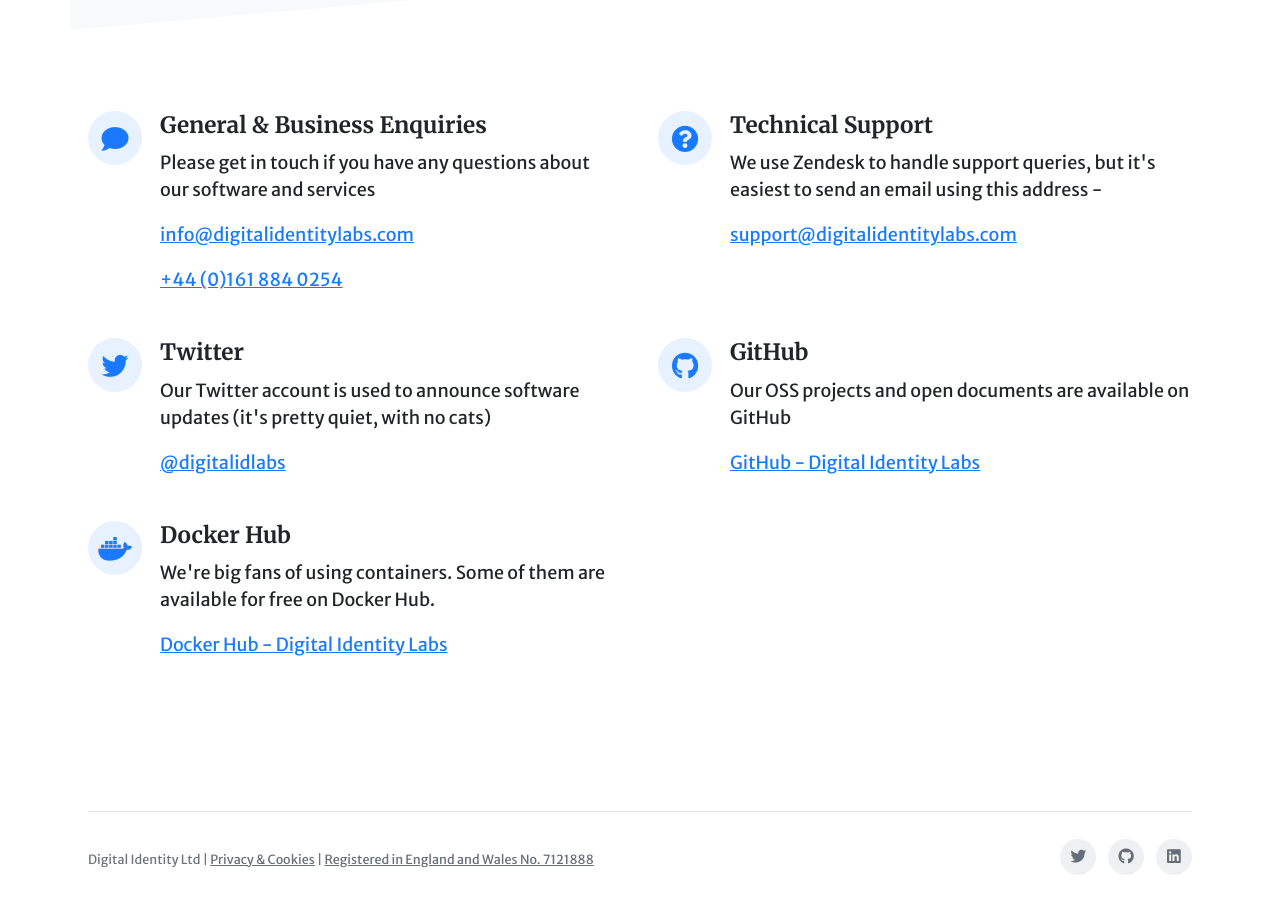
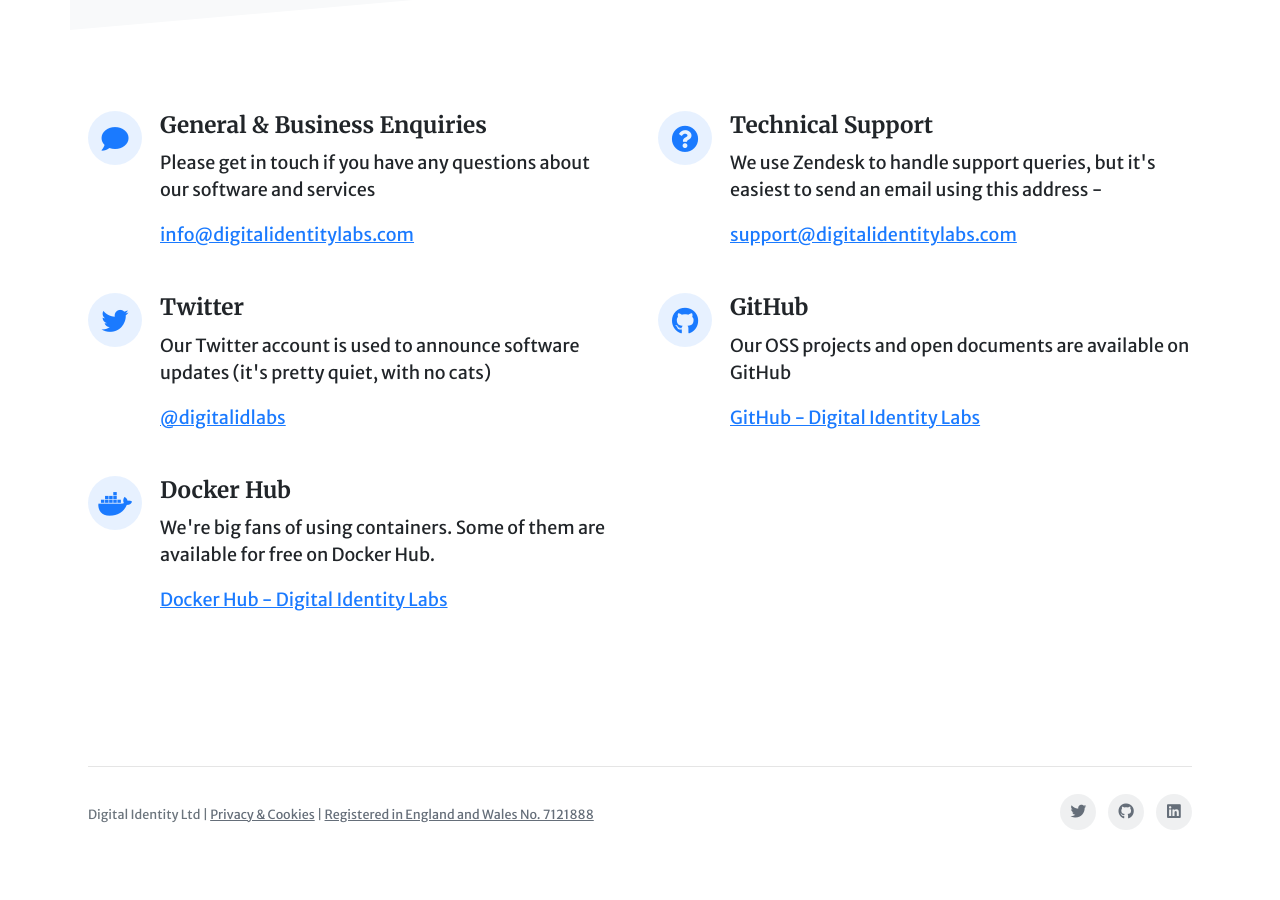
Before and after one commit to Digital-Identity-Labs/digital-identity-labs.github.io, a Jekyll site: the page built from index.html, in a window 1280 px wide and 900 px high, scrolled down 2362 px. Built offline with Jekyll 4.4.1, drawn with Linux system fonts in a browser that asks for light colours; the list of posts is cut into pages by our own code; comment, search, counter and statistics services are not loaded; after the commit the page ends 3217 px from its top, so only the background shows below that.

Commit message:
Remove phone number that's nothing but spam calls

```diff
--- a/_includes/about/contact.html
+++ b/_includes/about/contact.html
@@ -12,7 +12,6 @@
                             <h3 class="h5 mb-2">General & Business Enquiries</h3>
                             <p>Please get in touch if you have any questions about our software and services</p>
                             <p><a href="mailto:info@digitalidentitylabs.com">info@digitalidentitylabs.com</a></p>
-                            <p><a href="tel:+44-161-884-0254">+44 (0)161 884 0254</a></p>
                         </div>
                     </div>
                 </div>
```
